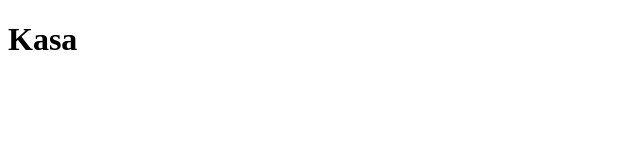
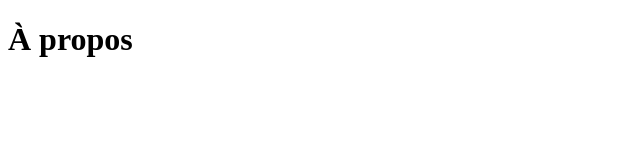
Before and after one commit to ljutvi31/Projet5-LocationImmo-React, a React (Vite) app: page /about in a window 1280 px wide. Shown: the top 160 px of the page, without its empty margins (0-640 px from the left). Built offline with nearby package versions, Linux system fonts and the light colour scheme.

Commit message:
Routes created + Pages

```diff
--- a/package.json
+++ b/package.json
@@ -11,7 +11,8 @@
   },
   "dependencies": {
     "react": "^18.3.1",
-    "react-dom": "^18.3.1"
+    "react-dom": "^18.3.1",
+    "react-router-dom": "^7.0.1"
   },
   "devDependencies": {
     "@eslint/js": "^9.13.0",
--- a/src/App.jsx
+++ b/src/App.jsx
@@ -1,8 +1,17 @@
+import { Routes, Route } from 'react-router-dom'
+import Home from './Pages/Home'
+import About from './Pages/About'
+import Housing from './Pages/Housing'
+import Error from './Pages/Error'
+
 function App() {
   return (
-    <>
-      <h1>Kasa</h1>
-    </>
+    <Routes>
+      <Route path="/" element={<Home />} />
+      <Route path="/about" element={<About />} />
+      <Route path="/housing/:id" element={<Housing />} />
+      <Route path="*" element={<Error />} />
+    </Routes>
   )
 }
 
--- /dev/null
+++ b/src/Pages/About.jsx
@@ -0,0 +1,11 @@
+import React from 'react'
+
+function About() {
+    return (
+        <div>
+            <h1>À propos</h1>
+        </div>
+    )
+}
+
+export default About
--- /dev/null
+++ b/src/Pages/Error.jsx
@@ -0,0 +1,11 @@
+import React from 'react'
+
+function Error() {
+    return (
+        <div>
+            <h1>404 - Page non trouvée</h1>
+        </div>
+    )
+}
+
+export default Error
--- /dev/null
+++ b/src/Pages/Home.jsx
@@ -0,0 +1,11 @@
+import React from "react"
+
+function Home (){
+    return (
+        <div>
+            <h1>Home Page</h1>
+        </div>
+    )
+}
+
+export default Home
--- /dev/null
+++ b/src/Pages/Housing.jsx
@@ -0,0 +1,11 @@
+import React from 'react'
+
+function Housing() {
+    return (
+        <div>
+            <h1>Logement</h1>
+        </div>
+    )
+}
+
+export default Housing
--- a/src/main.jsx
+++ b/src/main.jsx
@@ -1,9 +1,12 @@
-import { StrictMode } from 'react'
-import { createRoot } from 'react-dom/client'
+import React from 'react'
+import ReactDOM from 'react-dom/client'
+import { BrowserRouter as Router } from 'react-router-dom'
 import App from './App.jsx'
 
-createRoot(document.getElementById('root')).render(
-  <StrictMode>
-    <App />
-  </StrictMode>,
+ReactDOM.createRoot(document.getElementById('root')).render(
+  <React.StrictMode>
+    <Router>
+      <App />
+    </Router>
+  </React.StrictMode>,
 )
```
Also changed, not shown: 1 other file (tests, documents, lock files or other folders).
